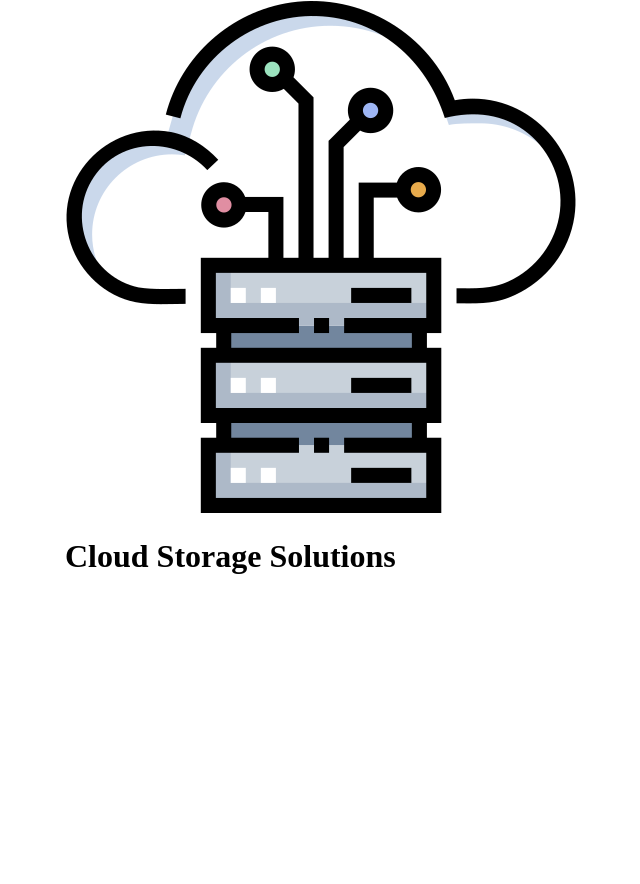
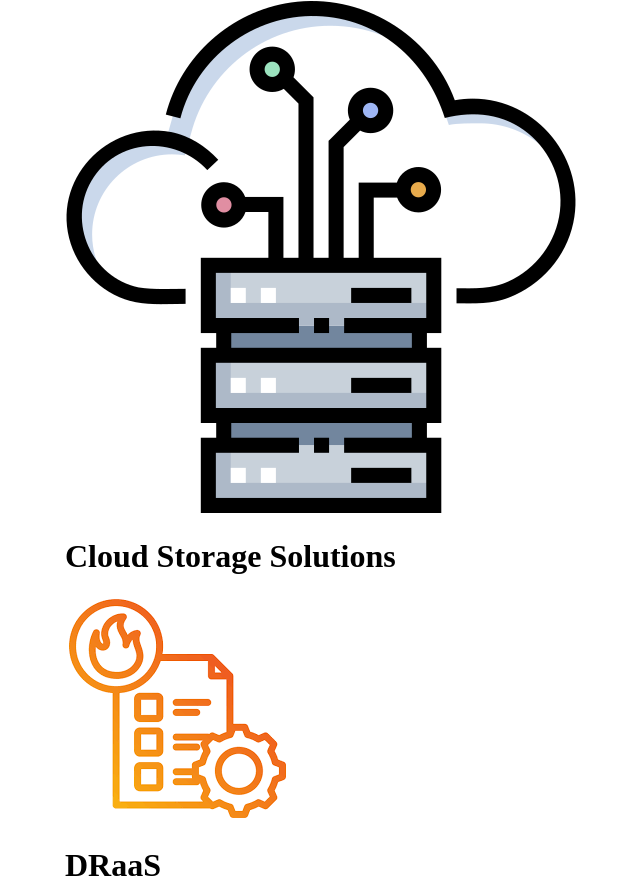
Before and after one commit to patel-vansh1607/smart-cloud, a plain HTML site: page index.html in a window 1280 px wide. Shown: the part 2822-3706 px from the top of the page, without its empty margins (43-683 px from the left). Before the commit the page ends 3397 px from the top, so only its background shows below. Drawn offline with Linux system fonts and the light colour scheme.

Commit message:
styled 7

```diff
--- a/index.html
+++ b/index.html
@@ -63,6 +63,12 @@
                 <h1>Cloud Storage Solutions</h1>
             </div>
         </div>
+        <div class="seven">
+            <div class="text8" onclick="openPopup('Disaster Recovery as a Service', 'We provide seamless disaster recovery plans, ensuring your data and operations stay intact and recoverable during unforeseen disruptions.')">
+                <img src="./Images/Proj-Folders/dras.png" alt="dras">
+                <h1>DRaaS</h1>
+            </div>
+        </div>
     </div>
     </div>
 
```
